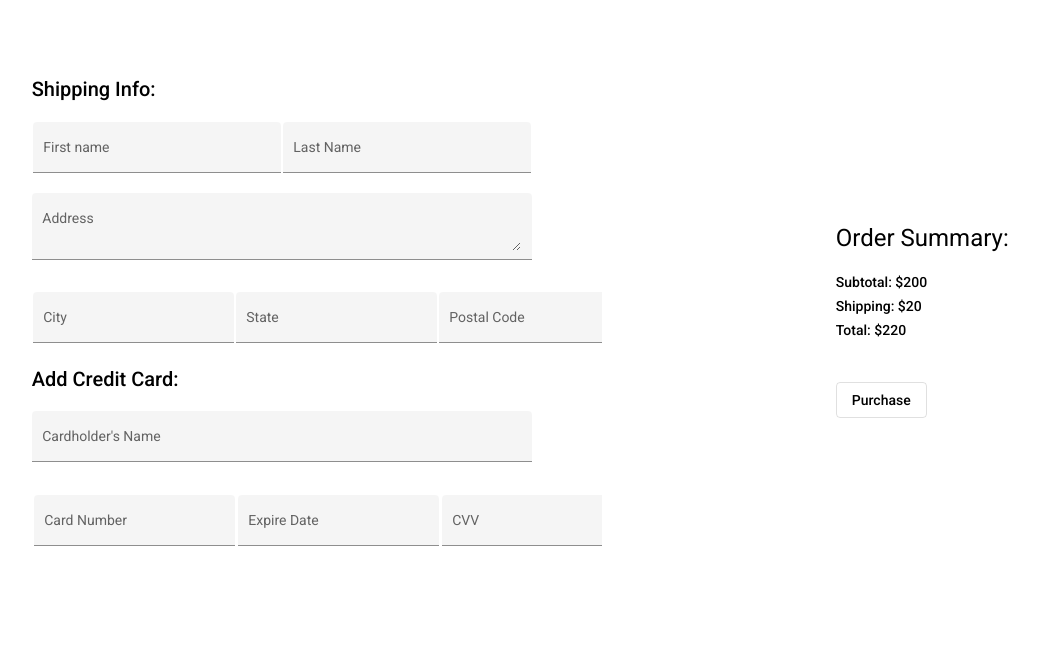
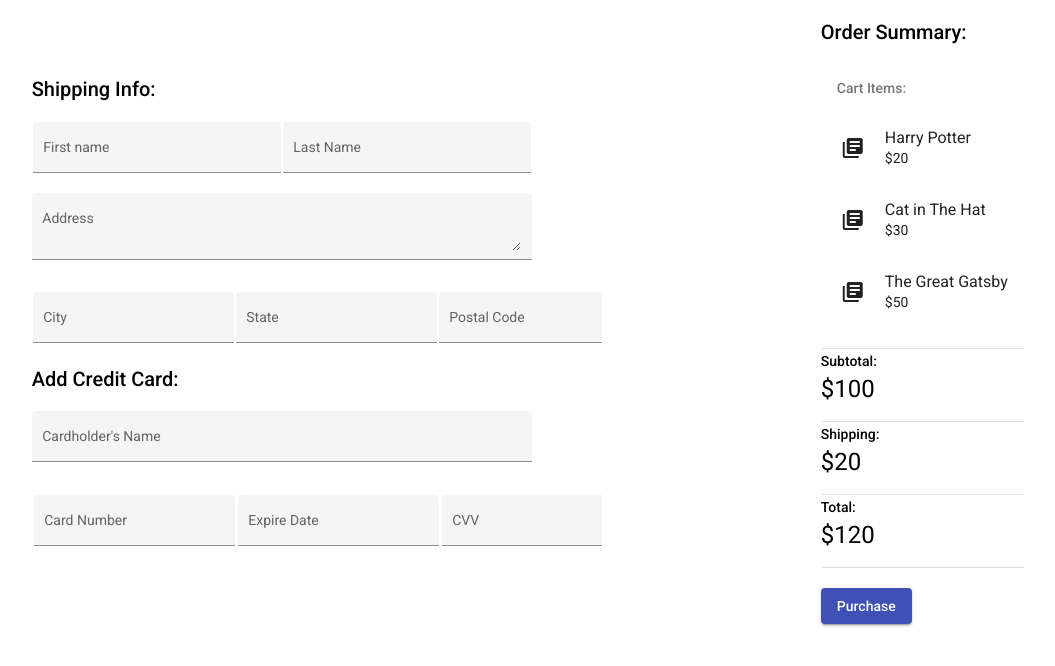
Before and after one commit to Revature-Leafbound/Leafbound, an Angular app: page / in a window 1280 px wide. Shown: the top 666 px of the page, without its empty margins (38-1093 px from the left). Built offline with nearby package versions, Linux system fonts and the light colour scheme.

Commit message:
added cart items on right side

```diff
--- a/src/app/checkout.html
+++ b/src/app/checkout.html
@@ -74,13 +74,27 @@
 
   <mat-grid-tile>
     <div>
-      <div class="mat-headline">Order Summary:</div>
-      <div class="mat-body-2">Subtotal: $200</div>
-      <div class="mat-body-2">Shipping: $20</div>
-      <div class="mat-body-2">Total: $220</div>
+      <div class="mat-title">Order Summary:</div>
+      <mat-list>
+        <div mat-subheader>Cart Items:</div>
+        <mat-list-item *ngFor="let cartItem of cartItems">
+          <mat-icon mat-list-icon>library_books</mat-icon>
+          <div mat-line><div class="subheading-1">{{cartItem.name}}</div></div>
+          <div mat-line><div class="subheading-1">{{cartItem.price}}</div>  </div>
+        </mat-list-item>
+
+
+      </mat-list>
       <br>
+      <mat-divider></mat-divider>
+      <div class="mat-body-2">Subtotal: <div class="mat-headline">$100</div></div>
+      <mat-divider></mat-divider>
+      <div class="mat-body-2">Shipping:  <div class="mat-headline">$20</div></div>
+      <mat-divider></mat-divider>
+      <div class="mat-body-2">Total:  <div class="mat-headline">$120</div></div>
+      <mat-divider></mat-divider>
       <br>
-      <button (click)="purchase()" mat-stroked-button>Purchase</button>
+      <button (click)="purchase()"  mat-raised-button color="primary"Warn>Purchase</button>
     </div>
 
   </mat-grid-tile>
--- a/src/app/checkout.ts
+++ b/src/app/checkout.ts
@@ -1,4 +1,9 @@
 import {Component} from '@angular/core';
+
+export interface Section {
+  name: string;
+  price: string;
+}
 
 /**
  * @title Basic Inputs
@@ -12,4 +17,19 @@ export class checkout {
   purchase(){
     console.log("Submit button was pressed")
   }
+  cartItems: Section[] = [
+    {
+      name: 'Harry Potter',
+      price:"$20"
+    },
+    {
+      name: 'Cat in The Hat',
+      price:"$30"
+    },
+    {
+      name: 'The Great Gatsby',
+      price:"$50"
+    },
+  ];
+
 }
```
